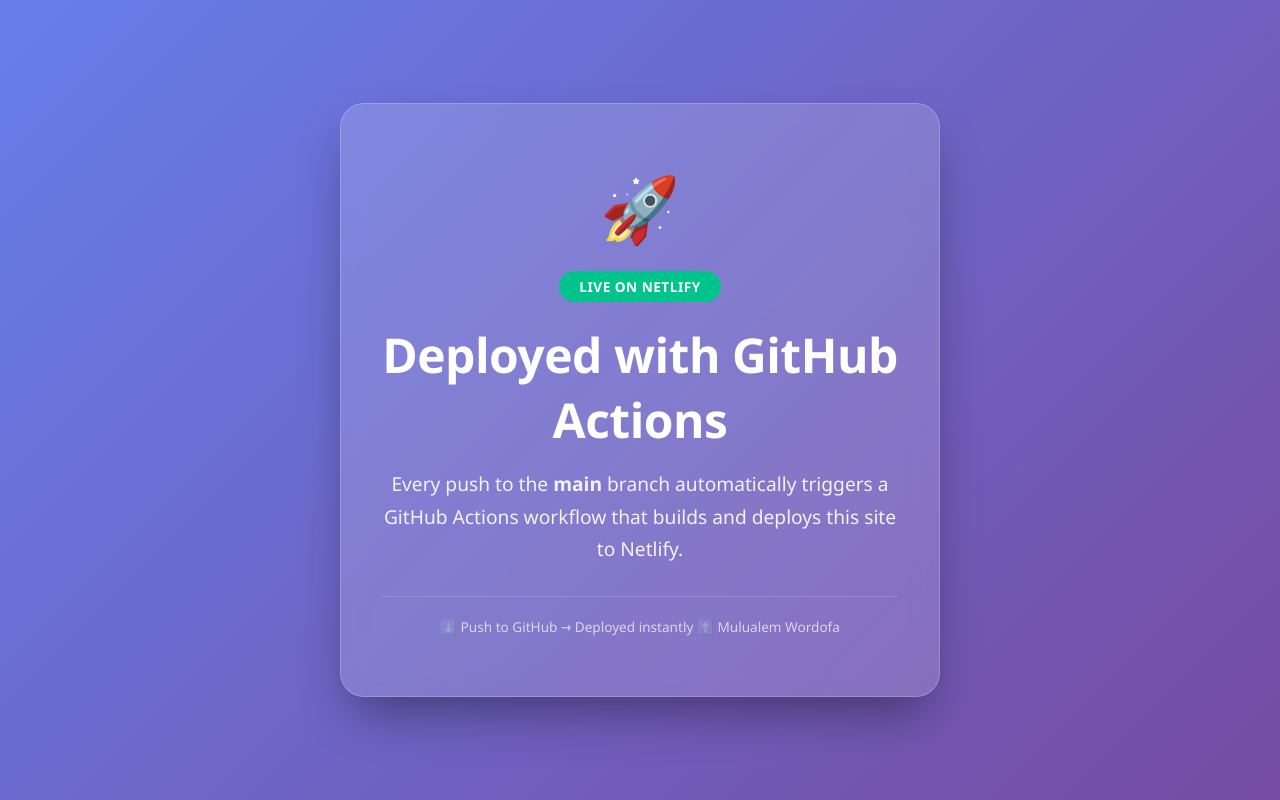
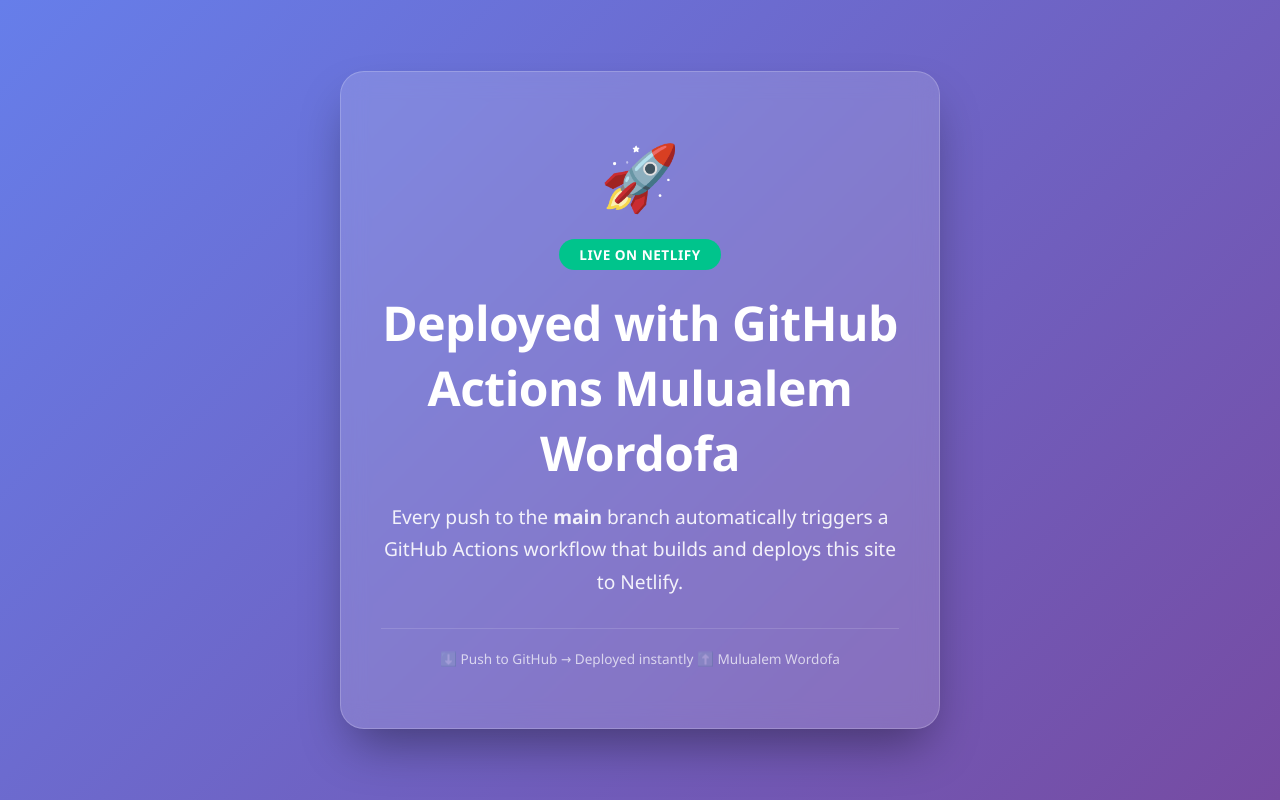
Before and after one commit to mulualem1184/new_gh_action, a website: page index.html in a window 1280 px wide. Drawn offline with Linux system fonts and the light colour scheme.

Commit message:
Update deployment message with author name
next commit

```diff
--- a/index.html
+++ b/index.html
@@ -107,7 +107,7 @@
     <div class="container">
         <span class="emoji-large">🚀</span>
         <div class="badge">Live on Netlify</div>
-        <h1>Deployed with GitHub Actions</h1>
+        <h1>Deployed with GitHub Actions   Mulualem Wordofa </h1>
         <p>
             Every push to the <strong>main</strong> branch automatically triggers
             a GitHub Actions workflow that builds and deploys this site to Netlify.
```
